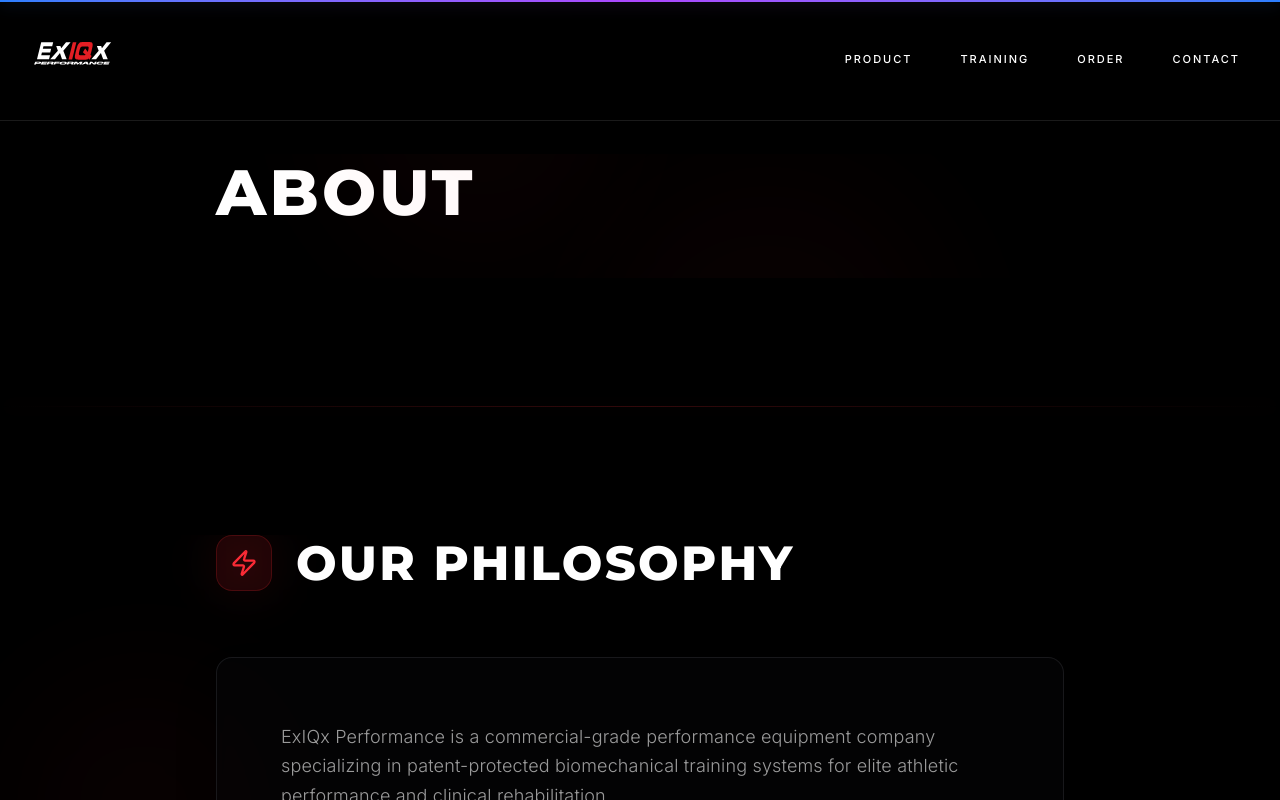
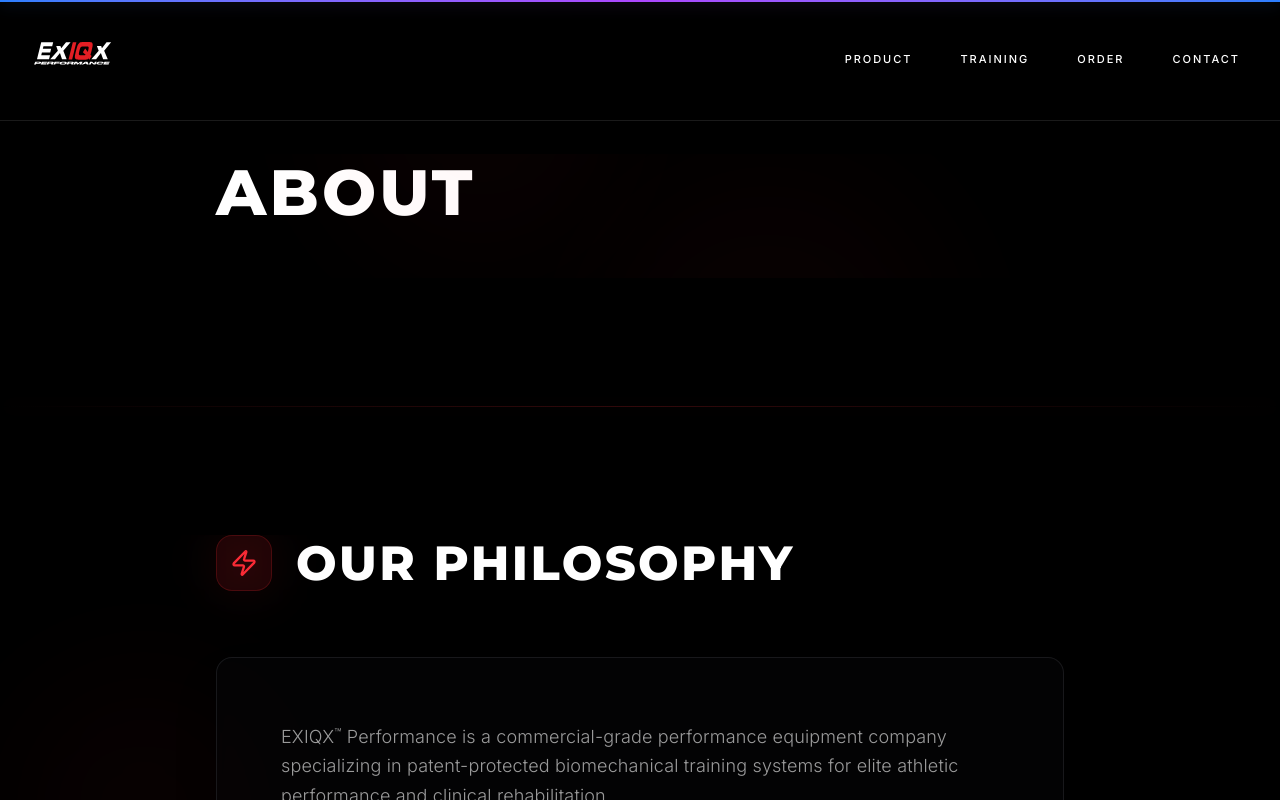
Before and after one commit to infinityspine/exiqx-website, a Next.js app: page /about in a window 1280 px wide. Shown: the top 800 px of the page. Built offline with nearby package versions, Linux system fonts and the light colour scheme.

Commit message:
🕒 Auto-commit: 2026-01-27 12:19:18

```diff
--- a/app/about/page.tsx
+++ b/app/about/page.tsx
@@ -170,7 +170,7 @@ export default function AboutPage() {
             >
               <div className="text-base sm:text-lg text-white/70 font-light leading-relaxed">
                 <p style={{ marginBottom: 'clamp(2rem, 4vw, 3rem)' }}>
-                  ExIQx Performance is a commercial-grade performance equipment company specializing in patent-protected biomechanical training systems for elite athletic performance and clinical rehabilitation.
+                  EXIQX<sup className="text-xs">™</sup> Performance is a commercial-grade performance equipment company specializing in patent-protected biomechanical training systems for elite athletic performance and clinical rehabilitation.
                 </p>
                 <p>
                   We design professional training equipment anchored in mechanical truth—not trends or compromise. Every component respects the physics that govern human performance, engineered for D1 programs, PT clinics, and professional training facilities.
@@ -407,7 +407,7 @@ export default function AboutPage() {
             >
               <div className="text-base sm:text-lg text-white/70 font-light leading-relaxed">
                 <p style={{ marginBottom: 'clamp(2rem, 4vw, 3rem)' }}>
-                  We serve D1 programs, PT clinics, professional teams, and elite performance centers who pursue biomechanical authenticity. ExIQx exists for the relentless pursuit of mechanical perfection in commercial-grade training equipment.
+                  We serve D1 programs, PT clinics, professional teams, and elite performance centers who pursue biomechanical authenticity. EXIQX exists for the relentless pursuit of mechanical perfection in commercial-grade training equipment.
                 </p>
                 <p>
                   Advancing athletic performance and injury prevention through patent-protected technology and precision engineering.
```
